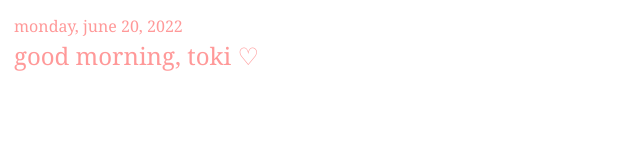
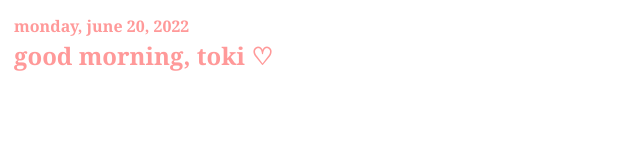
Before and after one commit to tokitop/notion, a plain HTML site: page index.html in a window 1280 px wide. Shown: the whole page, without its empty margins (0-640 px from the left). Drawn offline with Linux system fonts and the light colour scheme.

Commit message:
Update index.html

```diff
--- a/index.html
+++ b/index.html
@@ -12,7 +12,7 @@
         justify-content: left;
         line-height: 1.5;
         height:85%;
-        font-weight: normal;
+        font-weight: 600;
         flex-direction: row;
       }
 
@@ -23,7 +23,7 @@
 
       #date{
           font-size:12pt;
-          font-weight: normal;
+          font-weight: 600;
       }
 
       body{
```
